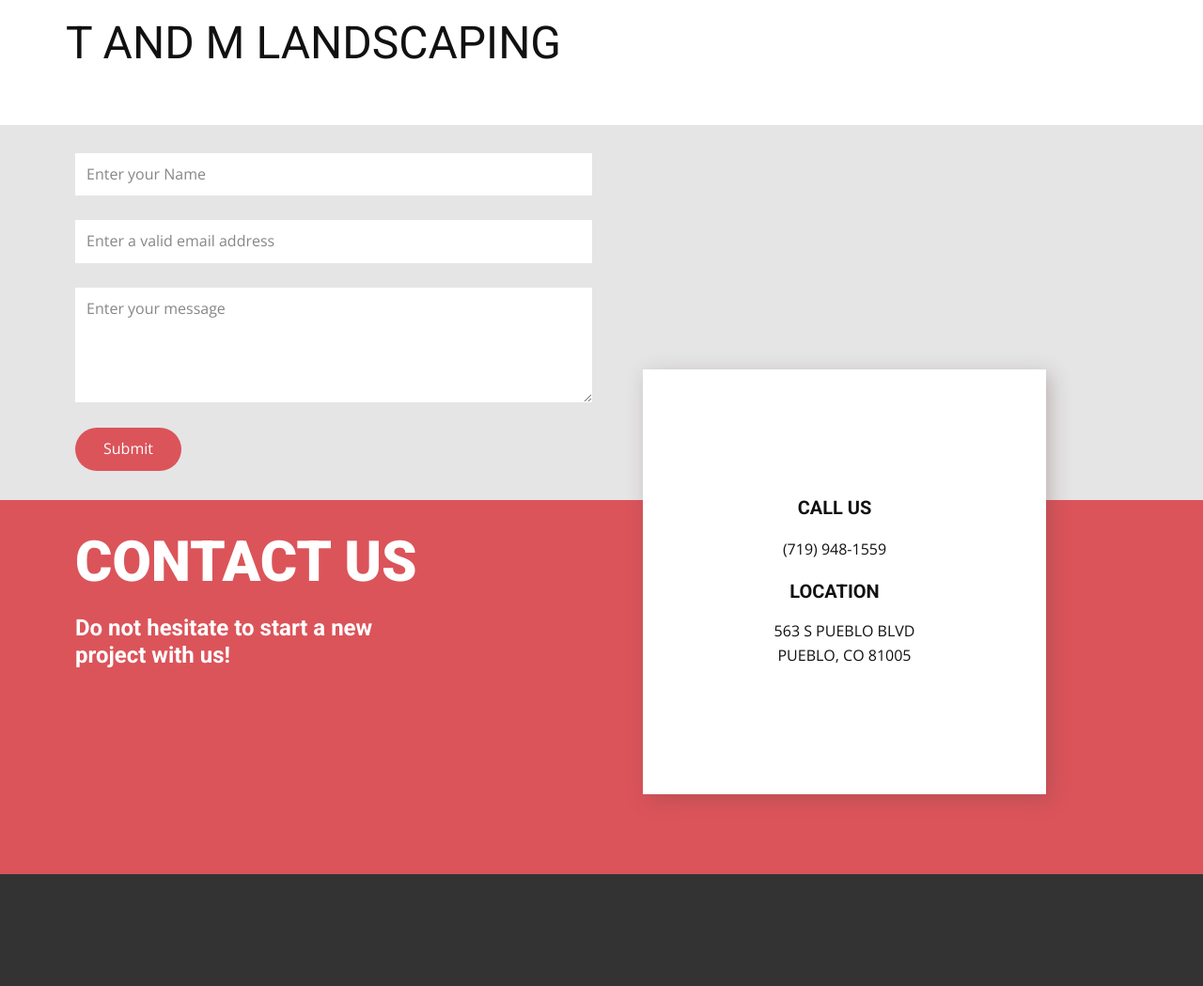
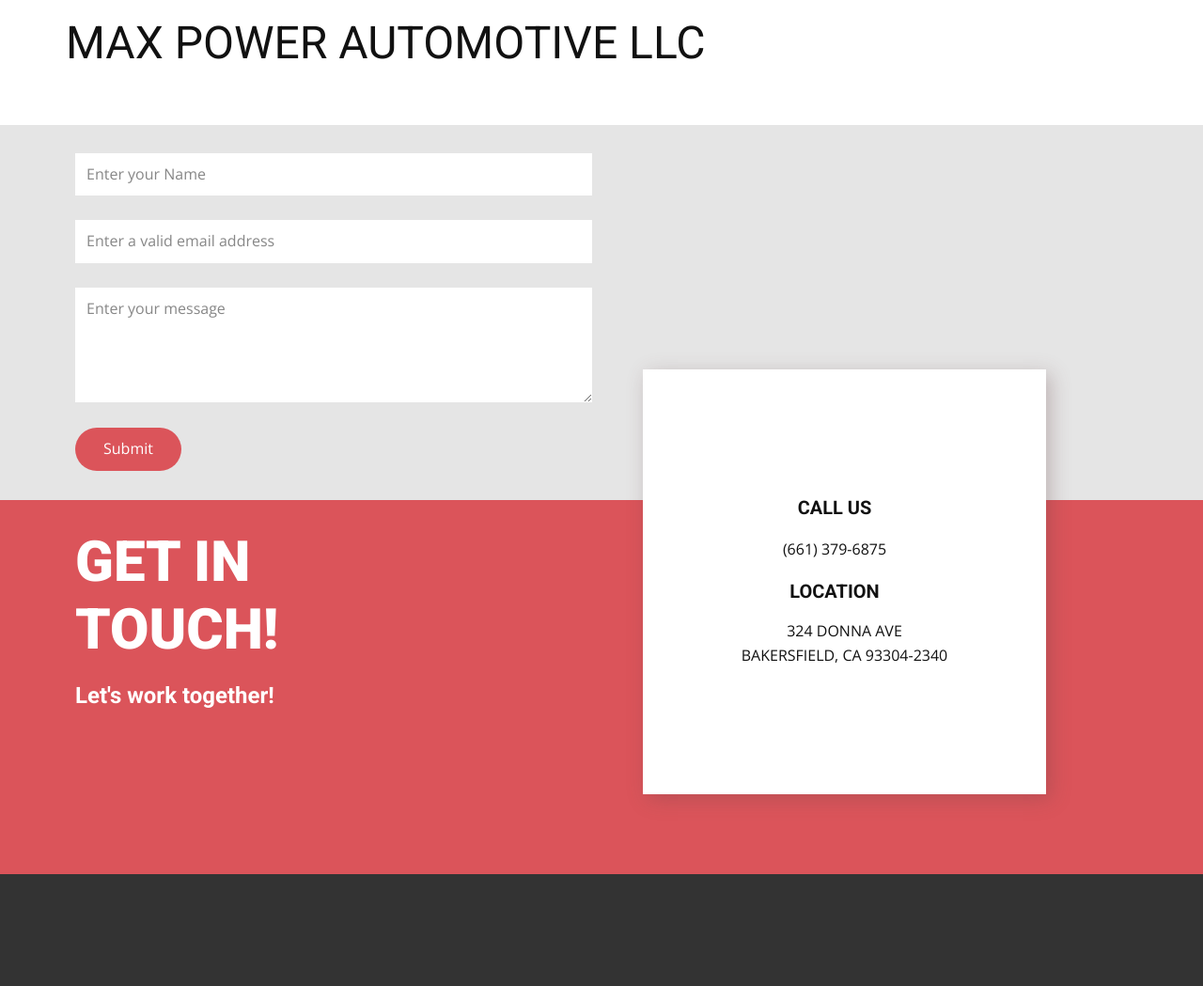
Before and after one commit to runacode/max, a PHP site: page / in a window 1280 px wide. Shown: the top 1049 px of the page at 94% size. Run offline with PHP 8.4, Linux system fonts and the light colour scheme.

Commit message:
Update index.php

```diff
--- a/index.php
+++ b/index.php
@@ -1,7 +1,7 @@
-<?php $company = "T AND M LANDSCAPING";
-$phone = "(719) 948-1559";
-	$address1 = "563 S PUEBLO BLVD";
-	$address2 = "PUEBLO, CO 81005";
+<?php $company = "MAX POWER AUTOMOTIVE LLC";
+$phone = "(661) 379-6875";
+	$address1 = "324 DONNA AVE";
+	$address2 = "BAKERSFIELD, CA 93304-2340";
 ?>
 <!DOCTYPE html>
 <html style="font-size: 16px;">
@@ -73,8 +73,8 @@ $phone = "(719) 948-1559";
 
                   </div>
                 </div>
-                <h3 class="u-text u-text-7">Contact us</h3>
-                <h6 class="u-text u-text-8">Do not hesitate to start a new project with us!</h6>
+                <h3 class="u-text u-text-7">Get In Touch!</h3>
+                <h6 class="u-text u-text-8">Let's work together!</h6>
               </div>
             </div>
           </div>
```
